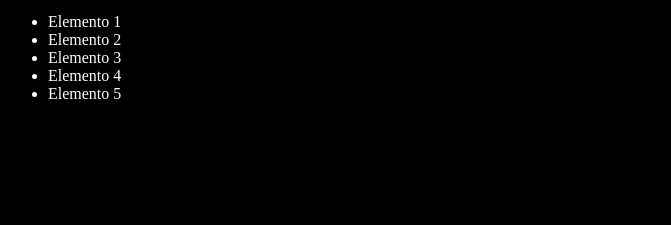
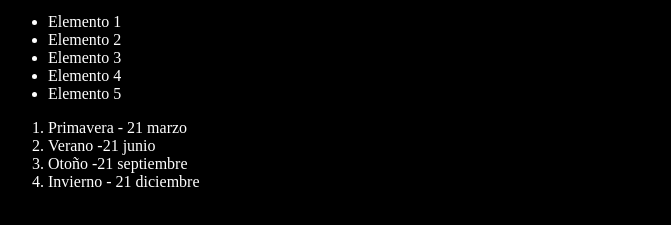
Before and after one commit to EvaDepaz/youtube-git, a plain HTML site: page index.html in a window 1280 px wide. Shown: the part 127-352 px from the top of the page, without its empty margins (0-671 px from the left). Drawn offline with Linux system fonts and the light colour scheme.

Commit message:
Agregando las estaciones del año con fecha de inicio

```diff
--- a/index.html
+++ b/index.html
@@ -23,6 +23,18 @@
         <li>Elemento 5</li>
     </ul>
 
+    <ol>
+        <li>Primavera - 21 marzo</li>
+        <li>Verano -21 junio</li>
+        <li>Otoño -21 septiembre</li>
+        <li>Invierno - 21 diciembre</li>
+    </ol>
+
+
+
+
+
+
     <script src="index.js"></script>
 
 </body>
```
